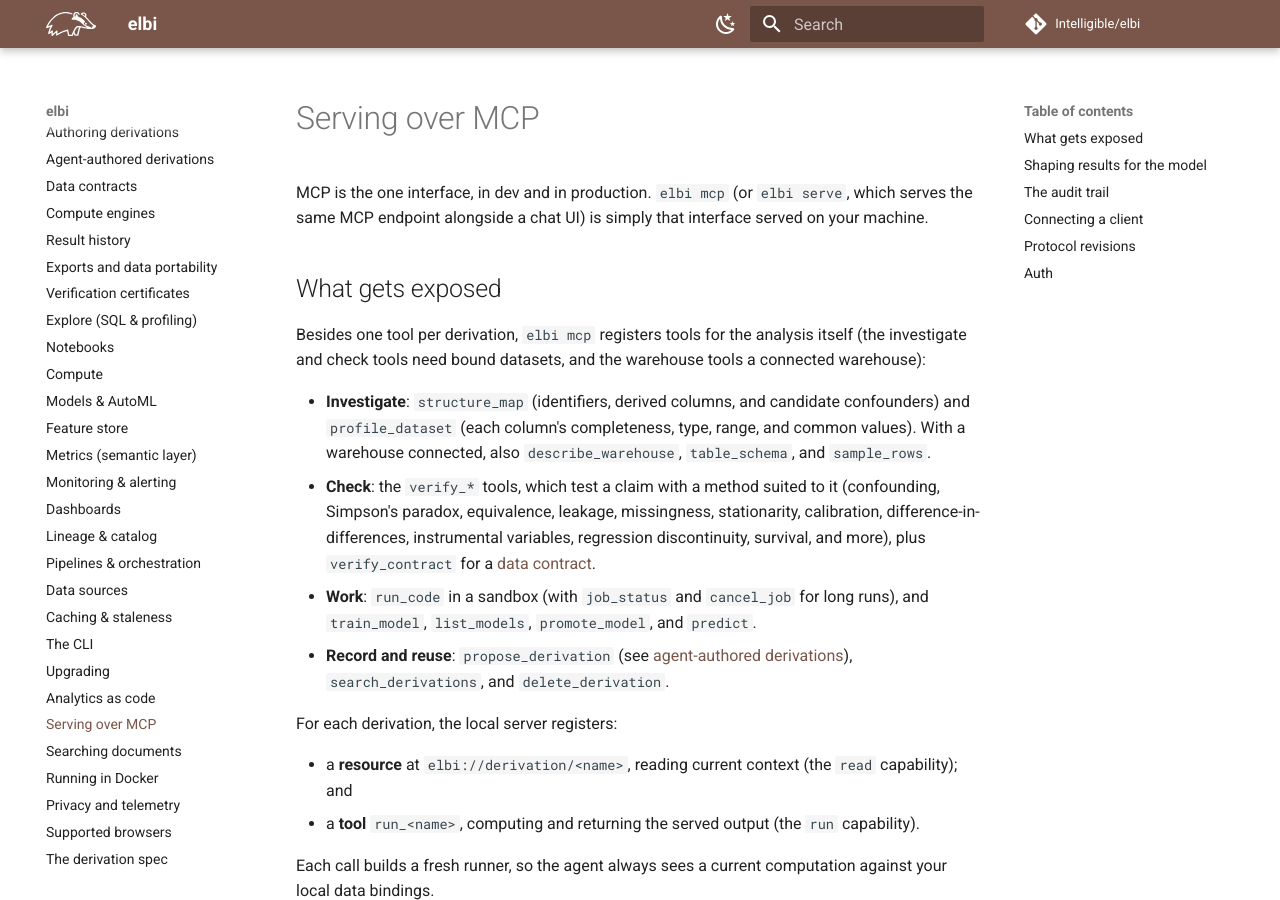
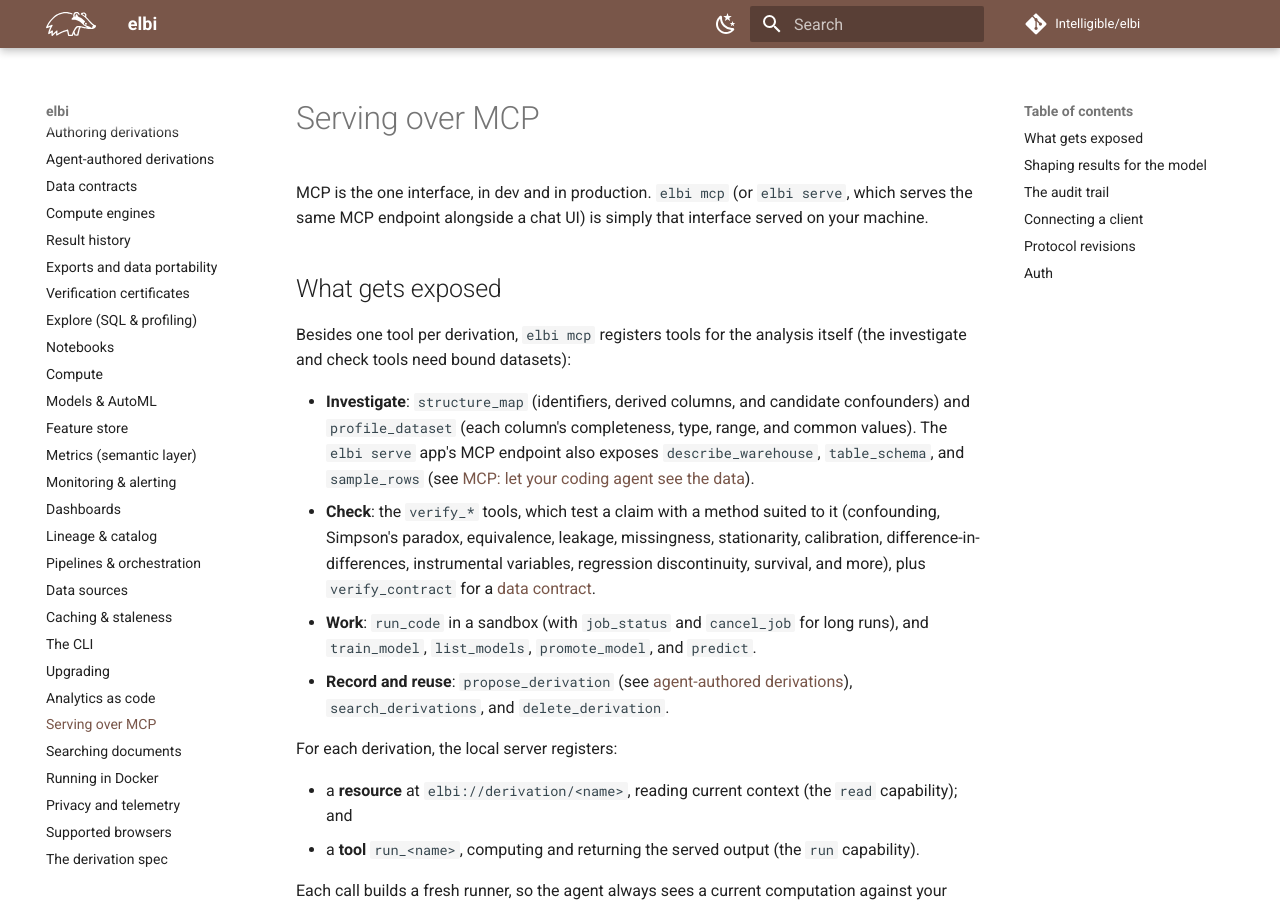
Before and after one commit to Intelligible/elbi, an MkDocs documentation site: the page built from docs/mcp.md, in a window 1280 px wide and 900 px high. Built offline with MkDocs 1.6.1 and Material for MkDocs 9.7.7, drawn with Linux system fonts in a browser that asks for light colours; comment, search, counter and statistics services are not loaded.

Commit message:
Credit the warehouse tools to elbi serve, not elbi mcp
elbi mcp never registers describe_warehouse, table_schema or sample_rows:
only the app passes a warehouse to build_server.

```diff
--- a/docs/mcp.md
+++ b/docs/mcp.md
@@ -7,13 +7,13 @@
 ## What gets exposed
 
 Besides one tool per derivation, `elbi mcp` registers tools for the analysis itself
-(the investigate and check tools need bound datasets, and the warehouse tools a
-connected warehouse):
+(the investigate and check tools need bound datasets):
 
 - **Investigate**: `structure_map` (identifiers, derived columns, and candidate
   confounders) and `profile_dataset` (each column's completeness, type, range, and
-  common values). With a warehouse connected, also `describe_warehouse`,
-  `table_schema`, and `sample_rows`.
+  common values). The `elbi serve` app's MCP endpoint also exposes
+  `describe_warehouse`, `table_schema`, and `sample_rows` (see
+  [MCP: let your coding agent see the data](./analytics-as-code.md#mcp-let-your-coding-agent-see-the-data)).
 - **Check**: the `verify_*` tools, which test a claim with a method suited to it
   (confounding, Simpson's paradox, equivalence, leakage, missingness, stationarity,
   calibration, difference-in-differences, instrumental variables, regression
```
